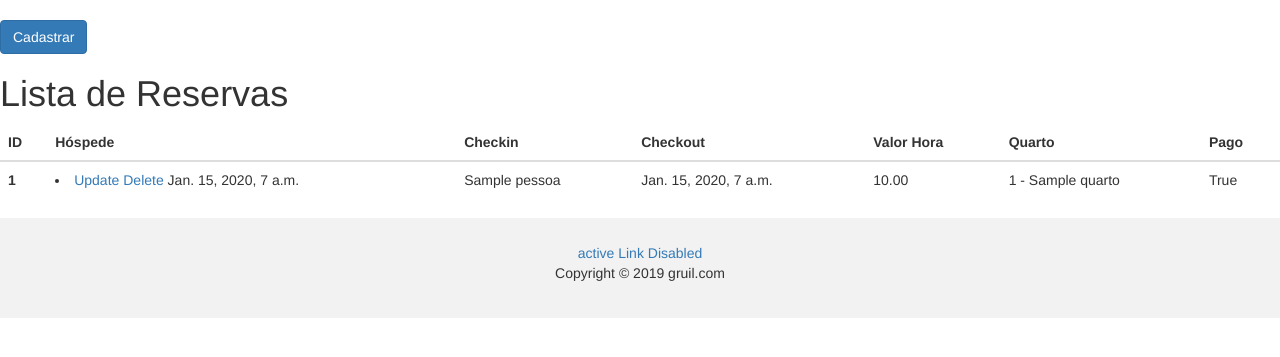
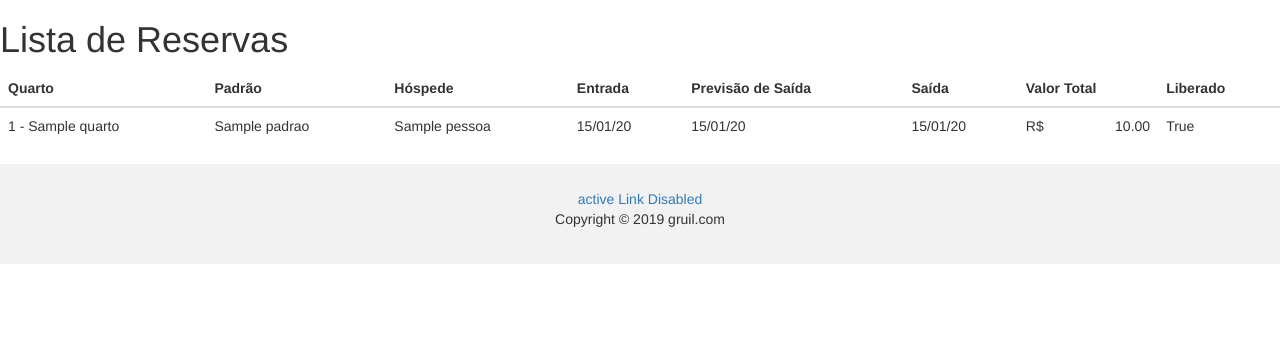
Before and after one commit to rg3915/pousada, a Django app: page /hotel/reserva/reserva/ in a window 1280 px wide. Shown: the part 52-409 px from the top of the page. Run offline with Django 3.2, Linux system fonts and the light colour scheme; a user stored in the database is signed in; tables that the repository leaves empty hold one stand-in row (values such as "Sample post"); parts of the project's set-up code (start-up, migrations or seed data) failed here and were passed over; some libraries are stand-ins or nearby versions.

Commit message:
Arrumando o template de reservas.

```diff
--- a/pousada/hotel/templates/hotel/reservas.html
+++ b/pousada/hotel/templates/hotel/reservas.html
@@ -1,39 +1,36 @@
 {% extends 'base.html' %}
-
 {% block content %}
-<h1>{{ message }}</h1>
-
-<a href="{% url 'hotel:reserva_add' %}" class="btn btn-primary">Cadastrar</a>
-
   <h1>Lista de Reservas</h1>
   <table class="table">
     <thead class="thead-dark">
       <tr>
-                    <th scope="col">ID</th>
+        <th scope="col">Quarto</th>
+        <th scope="col">Padrão</th>
         <th scope="col">Hóspede</th>
-                    <th scope="col">Checkin</th>
-                    <th scope="col">Checkout</th>
-                    <th scope="col">Valor Hora</th>
-                    <th scope="col">Quarto</th>
-                    <th scope="col">Pago</th>
+        <th scope="col">Entrada</th>
+        <th scope="col">Previsão de Saída</th>
+        <th scope="col">Saída</th>
+        <th scope="col">Valor Total</th>
+        <th scope="col">Liberado</th>
       </tr>
     </thead>
     <tbody>
       {% for object in object_list %}
         <tr>
-                        <th scope="row">{{object.id}}</th>
+          <td>{{ object.quarto }}</td>
+          <td>{{ object.quarto.padrao }}</td>
+          <td>{{ object.nome_cliente }}</td>
+          <td>{{ object.checkin|date:"d/m/y" }}</td>
+          <td>{{ object.pre_checkout|date:"d/m/y" }}</td>
           <td>
-                            <li>
-                                <a href="{ url 'core_rotativos' id=object.id cmd=1 %}">Update</a>
-                                <a href="{ url 'core_rotativos' id=object.id cmd=2 %}">Delete</a>
-                                {{object.checkin}}
-                            </li>
+            {% if object.checkout %}
+              {{ object.checkout|date:"d/m/y" }}
+            {% else %}
+              <button class="btn btn-warning">Fazer checkout</button>
+            {% endif %}
           </td>
-                            <td>{{object.nome_cliente}}</td>
-                            <td>{{object.checkout}}</td>
-                            <td>{{object.valor_diaria}}</td>
-                            <td>{{object.quarto}}</td>
-                            <td>{{object.pago}}</td>
+          <td>R$ <span class="pull-right">{{ object.valor_diaria }}</span></td>
+          <td>{{ object.pago }}</td>
         </tr>
       </a>
     </li>
```
Lines whose indentation alone changed are shown as unchanged.
